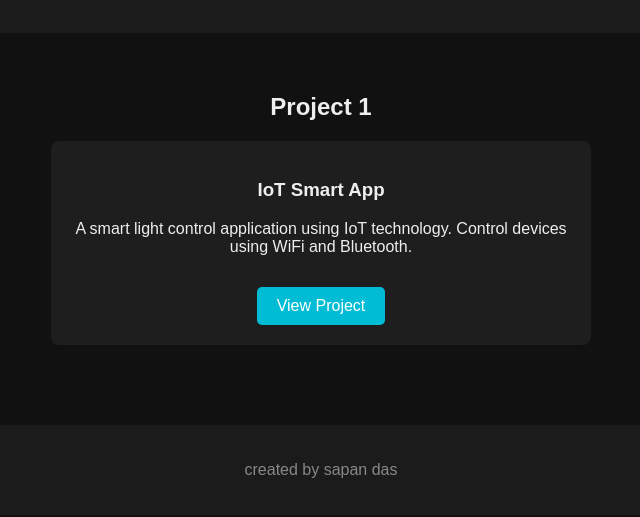
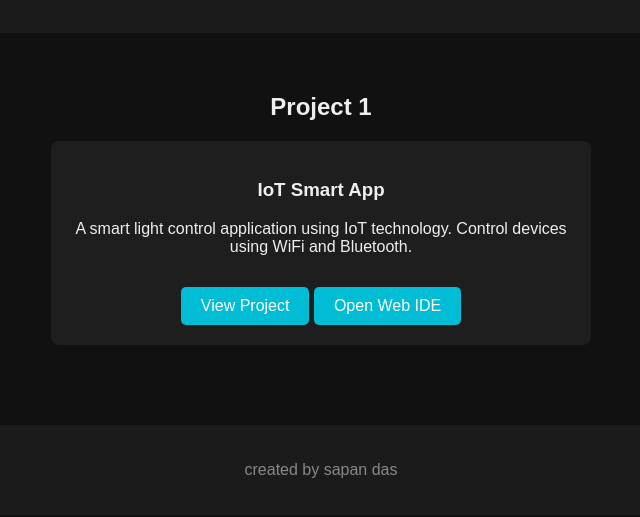
Before and after one commit to dasiot/dasiot.github.io, a plain HTML site: page index.html in a window 1280 px wide. Shown: the part 121-638 px from the top of the page, without its empty margins (319-959 px from the left). Drawn offline with Linux system fonts and the light colour scheme.

Commit message:
Update index.html

```diff
--- a/index.html
+++ b/index.html
@@ -84,7 +84,7 @@ Control devices using WiFi and Bluetooth.
 <!-- PUT YOUR PROJECT LINK BELOW -->
 
 <a class="button" href="https://github.com/dasiot/smartlight.git">View Project</a>
-
+<a class="button" href="IDE.html">Open Web IDE</a>
 </div>
 
 </div>
```
